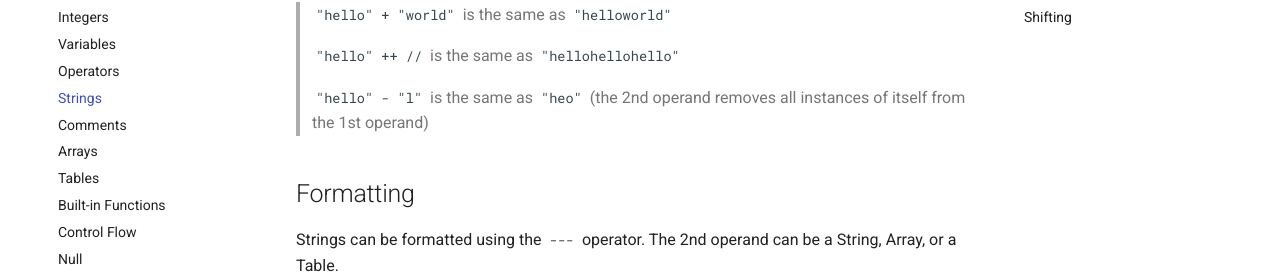
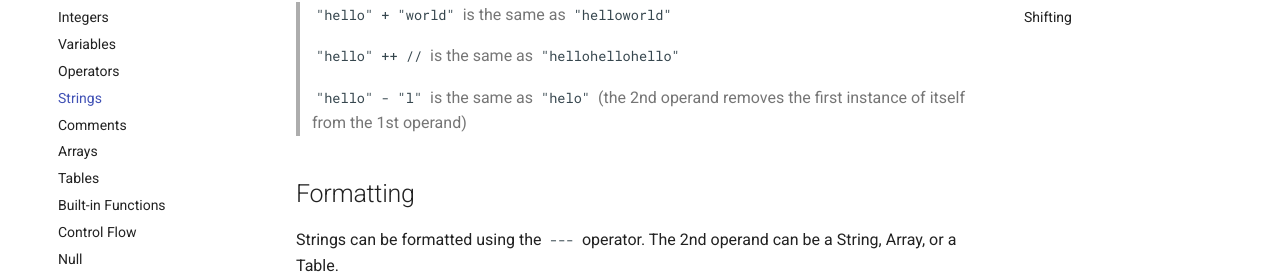
Before and after one commit to samarium-lang/Samarium, an MkDocs documentation site: the page built from docs/strings.md, in a window 1280 px wide and 900 px high, scrolled down 375 px. Shown: the part 172-450 px from the top of the window. Built offline with MkDocs 1.6.1 and Material for MkDocs 9.7.7, drawn with Linux system fonts in a browser that asks for light colours; comment, search, counter and statistics services are not loaded.

Commit message:
(docs) Changed String - String behavior

```diff
--- a/docs/strings.md
+++ b/docs/strings.md
@@ -24,9 +24,8 @@ Strings can be manipulated using some arithmetic operators:
 
 > `"hello" ++ //` is the same as `"hellohellohello"`
 
-> `"hello" - "l"` is the same as `"heo"` (the 2nd operand removes all
-> instances of itself from the 1st operand)
-
+> `"hello" - "l"` is the same as `"helo"` (the 2nd operand removes the first
+> instance of itself from the 1st operand)
 
 
 
```
